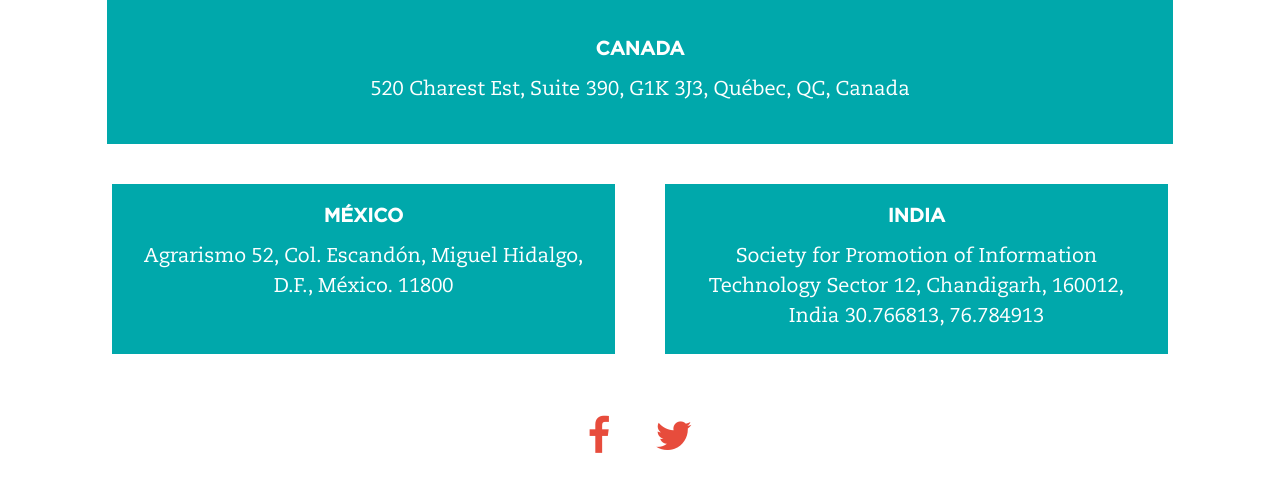
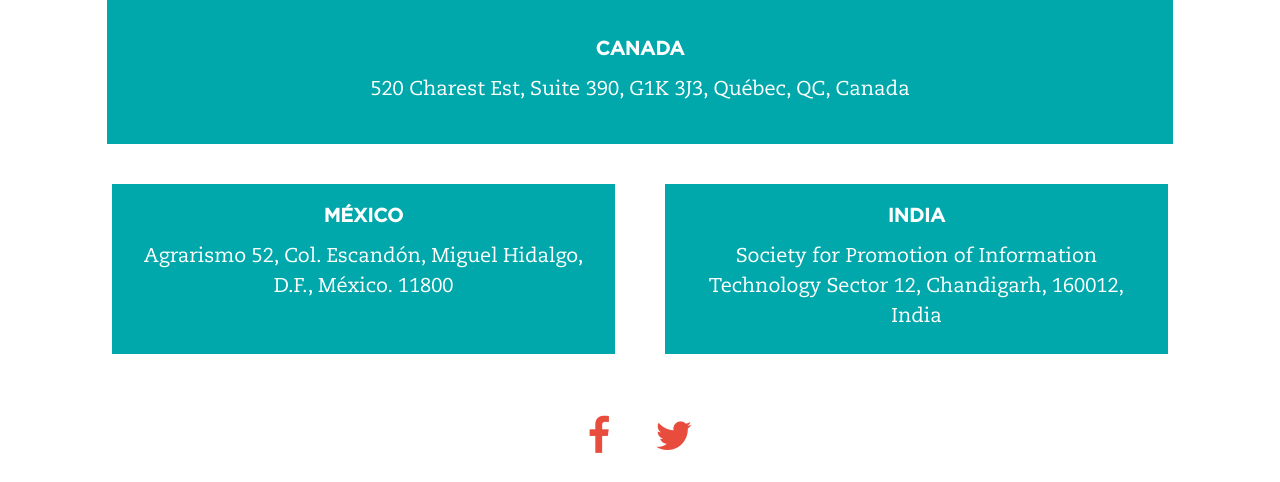
Before and after one commit to pcuervo/Petit-corbeau, a plain HTML site: page index.html in a window 1280 px wide. Shown: the part 3792-4274 px from the top of the page. Drawn offline with Linux system fonts and the light colour scheme; some packages are replaced by stand-ins of ours; a web font is replaced by a local one.

Commit message:
corrección dirección coordenadas india

```diff
--- a/index.html
+++ b/index.html
@@ -552,7 +552,7 @@
 											<div class="[ datos ][ columna xmall-6 ][ margin-bottom padding ]">
 												<div class="[ margin-left ][ bg-cuervo ][ height-medium padding ]">
 													<h5>India</h5>
-													<p class="[ light ]">Society for Promotion of Information Technology Sector 12, Chandigarh, 160012, India 30.766813, 76.784913</p>
+													<p class="[ light ]">Society for Promotion of Information Technology Sector 12, Chandigarh, 160012, India</p>
 												</div>
 											</div><!-- columna -->
 										</div>
```
Also changed, not shown: 3 other files.
